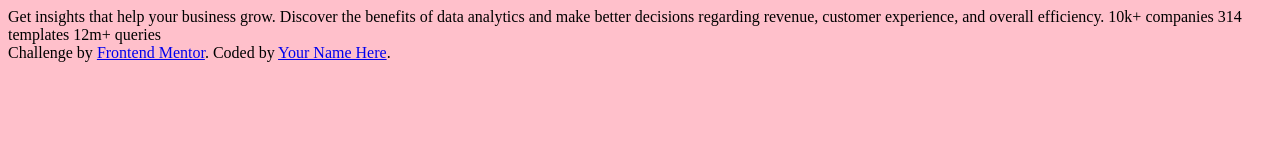
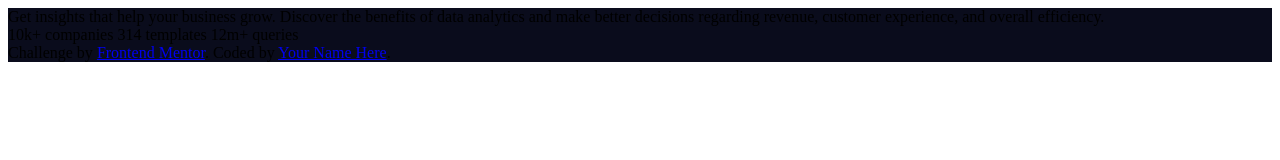
Before and after one commit to nancyyang94/static-card, a plain HTML site: page index.html in a window 1280 px wide. Drawn offline with Linux system fonts and the light colour scheme.

Commit message:
Added background color.

```diff
--- a/index.html
+++ b/index.html
@@ -9,26 +9,30 @@
 
   <title>Frontend Mentor | Stats preview card component</title>
 
-  <!-- Feel free to remove these styles or customise in your own stylesheet 👍 -->
-  <!-- <style>
-    .attribution { font-size: 11px; text-align: center; }
-    .attribution a { color: hsl(228, 45%, 44%); }
-  </style> -->
 </head>
 <body>
 
+  <div class="background">
+    <span>
       Get insights that help your business grow.
+    </span>
 
+    <span>
       Discover the benefits of data analytics and make better decisions regarding revenue, customer
       experience, and overall efficiency.
+    </span>
 
+    <div>
       10k+ companies
       314 templates
       12m+ queries
+    </div>
 
   <div class="attribution">
     Challenge by <a href="https://www.frontendmentor.io?ref=challenge" target="_blank">Frontend Mentor</a>.
     Coded by <a href="#">Your Name Here</a>.
   </div>
+
+  </div>
 </body>
 </html>
--- a/style.css
+++ b/style.css
@@ -1,3 +1,4 @@
-* {
-  background-color: pink;
+.background {
+  background-color: #0A0C1C;
+  color: white,
 }
```
Lines whose indentation alone changed are shown as unchanged.
